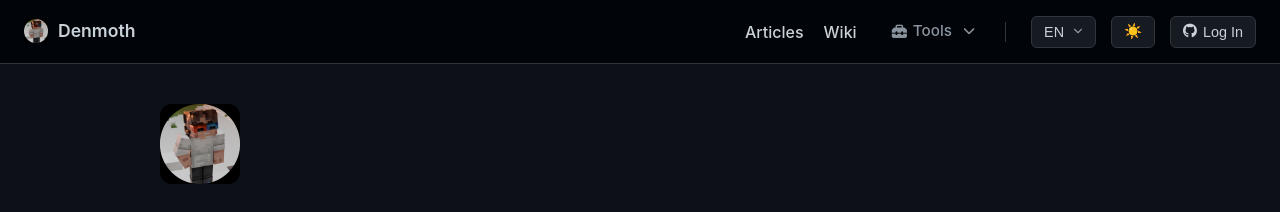
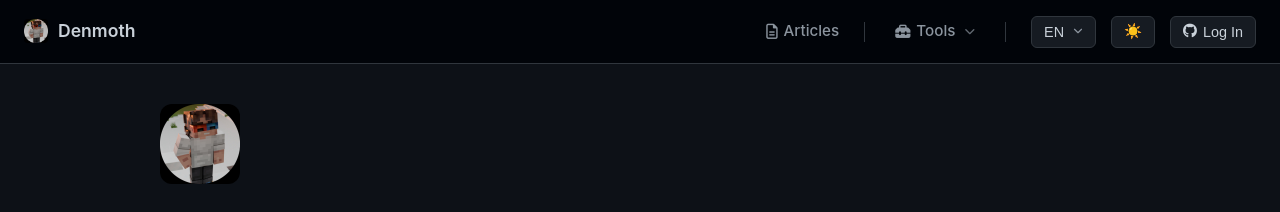
Before and after one commit to denmoth/Denmoth.github.io, a Jekyll site: the page built from index.html, in a window 1280 px wide. Shown: the top 212 px of the page. Built offline with Jekyll 4.4.1, drawn with Linux system fonts in a browser that asks for light colours; a script that is not in the unit is left out.

Commit message:
Refactor header links and styles in header.html

```diff
--- a/_includes/header.html
+++ b/_includes/header.html
@@ -6,20 +6,19 @@
             </a>
         </div>
         <div class="controls">
-            <a href="/articles/" class="nav-link" style="margin-right:5px; text-decoration:none; color:var(--text-main); font-weight:500;">
+            <a href="/articles/" class="nav-btn-link" title="Knowledge Base">
+                <i class="fa-regular fa-file-lines"></i>
                 <span class="lang-en">Articles</span><span class="lang-ru">Статьи</span>
             </a>
 
-            <a href="/cso/" class="nav-link" style="margin-right:15px; text-decoration:none; color:var(--text-main); font-weight:500;">
-                <span class="lang-en">Wiki</span><span class="lang-ru">Вики</span>
-            </a>
+            <div class="divider-v"></div>
 
             <div class="dropdown">
-                <a href="/tools/" class="nav-link dropdown-btn" style="text-decoration:none;">
+                <div class="nav-btn-link dropdown-btn">
                     <i class="fa-solid fa-toolbox"></i>
                     <span class="lang-en">Tools</span><span class="lang-ru">Тулзы</span>
-                    <i class="fa-solid fa-chevron-down" style="font-size:0.8em; margin-left:5px;"></i>
-                </a>
+                    <i class="fa-solid fa-chevron-down" style="font-size:0.7em; margin-left:3px; opacity:0.7;"></i>
+                </div>
                 <div class="dropdown-content">
                     <a href="/tools/uuid/">UUID Generator</a>
                     <a href="/tools/json-text/">JSON Text Builder</a>
```
